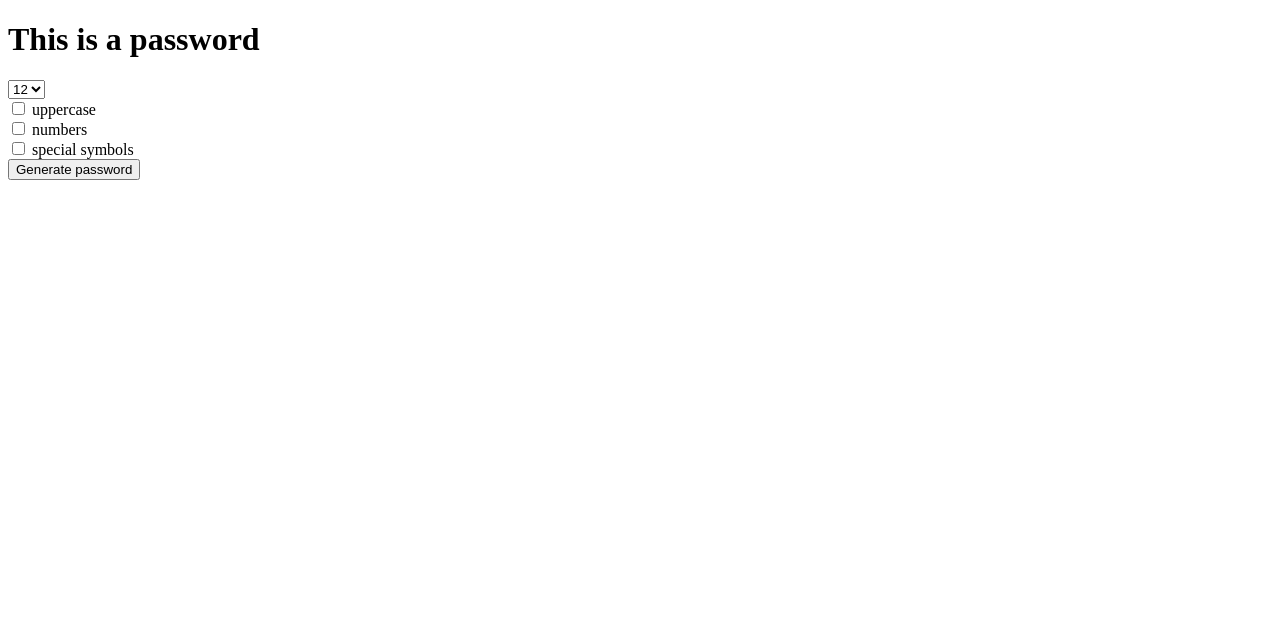
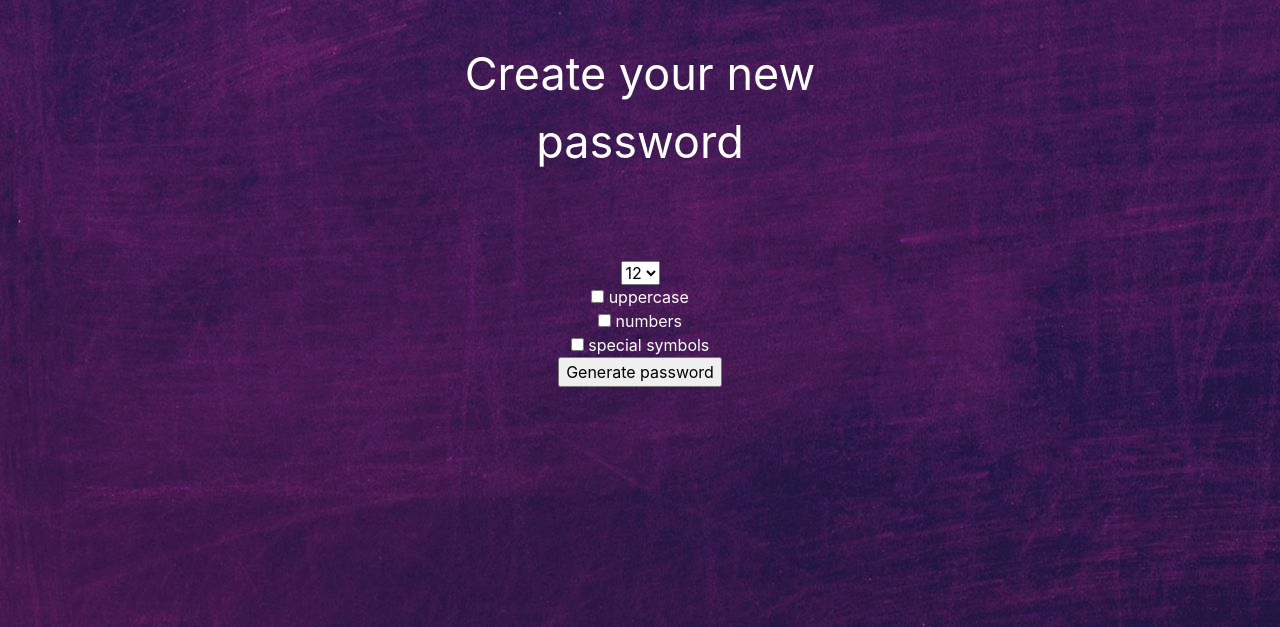
Before and after one commit to urcop/password_generator, a Django app: page / in a window 1280 px wide. Shown: the top 627 px of the page. Run offline with Django 3.2, Linux system fonts and the light colour scheme.

Commit message:
added some visual elements

```diff
--- a/generator/templates/generator/home.html
+++ b/generator/templates/generator/home.html
@@ -2,12 +2,25 @@
 <html lang="en">
 <head>
     <meta charset="UTF-8">
-    <title>This is a homepage</title>
+    <link rel="stylesheet" href="https://cdn.jsdelivr.net/npm/bootstrap@4.6.0/dist/css/bootstrap.min.css" integrity="sha384-B0vP5xmATw1+K9KRQjQERJvTumQW0nPEzvF6L/Z6nronJ3oUOFUFpCjEUQouq2+l" crossorigin="anonymous">
+    <link rel="stylesheet" href="src/css/style.css">
+    <title>Homepage</title>
 </head>
 <body>
-<h1>This is a password</h1>
-<form action="{% url 'password' %}">
-    <label>
+<section>
+
+    <div class="container">
+        <div class="row">
+            <div class="col-xl-6 offset-xl-3">
+                <div class="title">
+                    <p>Create your new password</p>
+                </div>
+            </div>
+        </div>
+        <div class="row">
+            <div class="col-xl-4 offset-xl-4">
+                <div class="generate-form">
+                    <form action="{% url 'password' %}"></form>
                         <select name="length">
                             <option value="6">6</option>
                             <option value="7">7</option>
@@ -19,8 +32,6 @@
                             <option value="13">13</option>
                             <option value="14">14</option>
                         </select>
-    </label>
-
                         <br>
                         <input type="checkbox" name="uppercase"> uppercase
                         <br>
@@ -28,8 +39,16 @@
                         <br>
                         <input type="checkbox" name="special"> special symbols
                         <br>
-    <input type="submit" value="Generate password">
+                        <input class="generate-btn" type="submit" value="Generate password">
                         <br>
                     </form>
+                </div>
+            </div>
+        </div>
+    </div>
+
+</section>
+
+<script src="https://cdn.jsdelivr.net/npm/bootstrap@4.6.0/dist/js/bootstrap.min.js" integrity="sha384-+YQ4JLhjyBLPDQt//I+STsc9iw4uQqACwlvpslubQzn4u2UU2UFM80nGisd026JF" crossorigin="anonymous"></script>
 </body>
 </html>
--- /dev/null
+++ b/generator/templates/generator/src/css/style.css
@@ -0,0 +1,23 @@
+body {
+  background-image: url("../img/background.jpg"); }
+
+.title {
+  font-size: 45px;
+  margin-top: 40px;
+  text-align: center;
+  color: #fff; }
+
+.generate-form {
+  text-align: center;
+  margin-top: 70px;
+  color: #fff; }
+
+.generate-btn {
+  magrin-top: 20px; }
+
+.genered-password {
+  text-align: center;
+  color: #fff;
+  margin-top: 30px; }
+
+/*# sourceMappingURL=style.css.map */
--- /dev/null
+++ b/generator/templates/generator/src/css/style.sass
@@ -0,0 +1,21 @@
+body
+    background-image: url('../img/background.jpg')
+
+.title
+    font-size: 45px
+    margin-top: 40px
+    text-align: center
+    color: #fff
+
+.generate-form
+    text-align: center
+    margin-top: 70px
+    color: #fff
+
+.generate-btn
+    magrin-top: 20px
+
+.genered-password
+    text-align: center
+    color: #fff
+    margin-top: 30px
```
Also changed, not shown: generator/templates/generator/password.html (+22 -3 lines), generator/templates/generator/src/img/background.jpg (added), 1 other file. Lines whose indentation alone changed are shown as unchanged.
